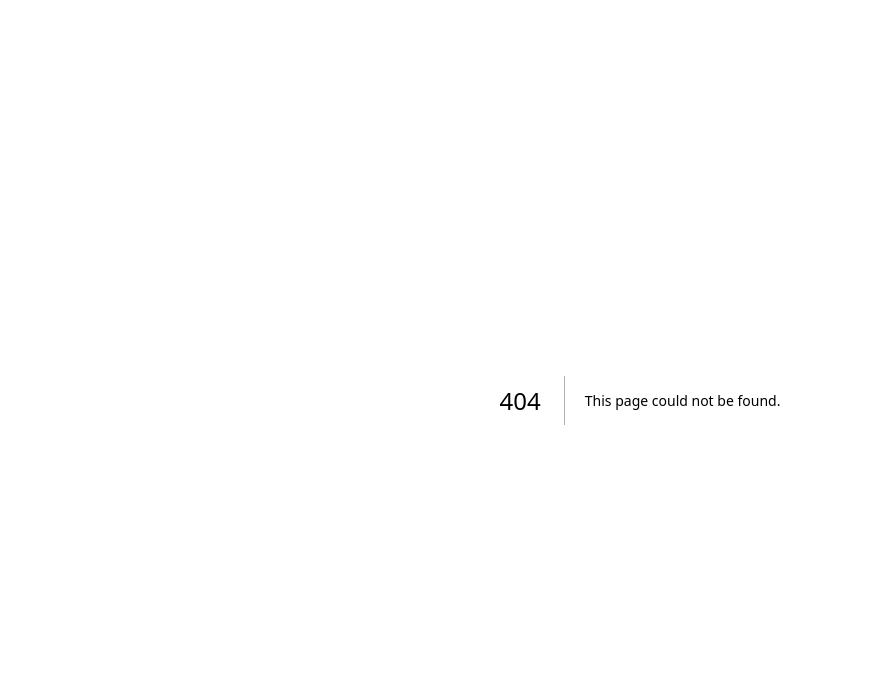
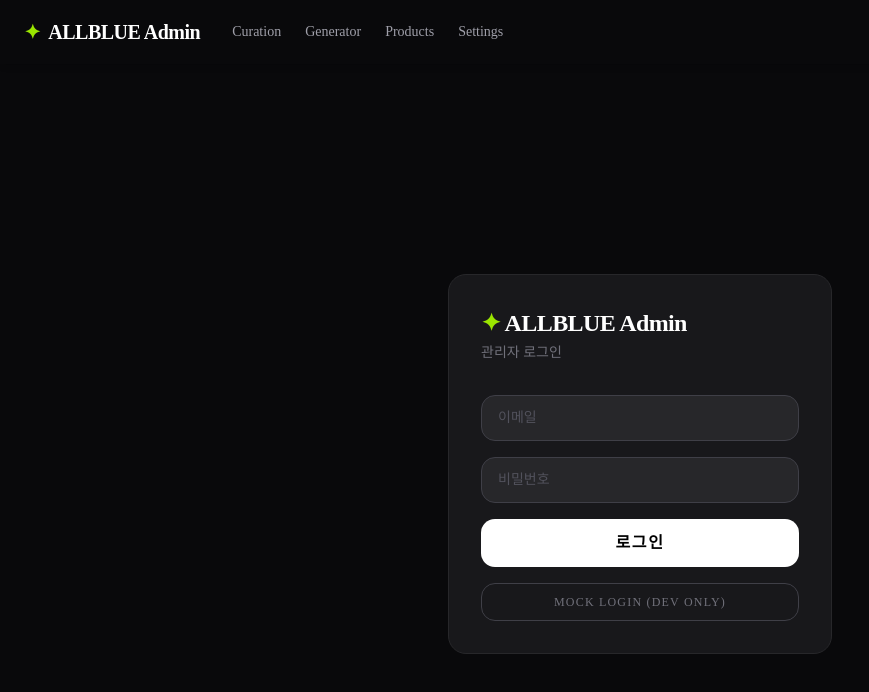
Before and after one commit to A-BLUE-PROJECT/A.BLUE-FE, a Next.js app: page /hq/login in a window 1280 px wide. Before the commit this address had no page. Shown: the top 692 px of the page, without its empty margins (0-869 px from the left). Built offline with nearby package versions, Linux system fonts and the light colour scheme.

Commit message:
feat: implement admin auth system and custom login page

```diff
--- /dev/null
+++ b/src/app/(admin)/hq/login/page.tsx
@@ -0,0 +1,88 @@
+"use client";
+
+import { useState } from "react";
+import { useRouter } from "next/navigation";
+
+export default function AdminLoginPage() {
+  const router = useRouter();
+  const [email, setEmail] = useState("");
+  const [password, setPassword] = useState("");
+  const [error, setError] = useState("");
+  const [loading, setLoading] = useState(false);
+
+  const handleSubmit = async (e: React.FormEvent) => {
+    e.preventDefault();
+    setError("");
+    setLoading(true);
+
+    try {
+      const res = await fetch("http://localhost:8080/adm/v1/auth/login", {
+        method: "POST",
+        headers: { "Content-Type": "application/json" },
+        credentials: "include",
+        body: JSON.stringify({ email, password }),
+      });
+
+      if (!res.ok) {
+        setError("이메일 또는 비밀번호가 올바르지 않습니다.");
+        return;
+      }
+
+      router.replace("/hq");
+    } catch {
+      setError("서버에 연결할 수 없습니다.");
+    } finally {
+      setLoading(false);
+    }
+  };
+
+  return (
+    <div className="min-h-screen bg-zinc-950 flex items-center justify-center">
+      <div className="w-full max-w-sm bg-zinc-900 border border-zinc-800 rounded-2xl p-8">
+        <h1 className="text-white font-bold text-2xl tracking-tight mb-1">
+          <span className="text-lime-400">✦</span> ALLBLUE Admin
+        </h1>
+        <p className="text-zinc-500 text-sm mb-8">관리자 로그인</p>
+
+        <form onSubmit={handleSubmit} className="flex flex-col gap-4">
+          <input
+            type="email"
+            placeholder="이메일"
+            value={email}
+            onChange={(e) => setEmail(e.target.value)}
+            required
+            className="bg-zinc-800 border border-zinc-700 text-white rounded-xl px-4 py-3 text-sm outline-none focus:border-zinc-500 placeholder:text-zinc-600"
+          />
+          <input
+            type="password"
+            placeholder="비밀번호"
+            value={password}
+            onChange={(e) => setPassword(e.target.value)}
+            required
+            className="bg-zinc-800 border border-zinc-700 text-white rounded-xl px-4 py-3 text-sm outline-none focus:border-zinc-500 placeholder:text-zinc-600"
+          />
+
+          {error && <p className="text-red-400 text-xs">{error}</p>}
+
+          <button
+            type="submit"
+            disabled={loading}
+            className="bg-white text-black font-bold uppercase tracking-widest py-3 rounded-xl hover:bg-zinc-200 transition-colors disabled:opacity-50"
+          >
+            {loading ? "로그인 중..." : "로그인"}
+          </button>
+        </form>
+
+        <button
+          onClick={() => {
+            document.cookie = "admin_access_token=mock_admin_token; path=/";
+            router.replace("/hq");
+          }}
+          className="mt-4 w-full border border-zinc-700 text-zinc-500 text-xs font-medium uppercase tracking-widest py-2.5 rounded-xl hover:border-zinc-500 hover:text-zinc-300 transition-colors"
+        >
+          Mock Login (Dev Only)
+        </button>
+      </div>
+    </div>
+  );
+}
--- /dev/null
+++ b/src/app/oauth2/redirect/page.tsx
@@ -0,0 +1,14 @@
+"use client";
+
+import { useEffect } from "react";
+import { useRouter } from "next/navigation";
+
+export default function OAuth2RedirectPage() {
+  const router = useRouter();
+
+  useEffect(() => {
+    router.replace("/");
+  }, [router]);
+
+  return null;
+}
--- a/src/proxy.ts
+++ b/src/proxy.ts
@@ -4,15 +4,12 @@ import type { NextRequest } from "next/server";
 export function proxy(request: NextRequest) {
   const { pathname } = request.nextUrl;
 
-  // Guard /hq routes
+  // Guard /hq routes (admin only)
   if (pathname.startsWith("/hq")) {
-    const isAuthenticated =
-      request.cookies.has("next-auth.session-token") ||
-      request.cookies.has("__Secure-next-auth.session-token");
+    const isAuthenticated = request.cookies.has("admin_access_token");
 
-    // Redirect to home if strictly blocked
     if (!isAuthenticated) {
-      return NextResponse.redirect(new URL("/", request.url));
+      return NextResponse.redirect(new URL("/hq/login", request.url));
     }
   }
 
@@ -20,5 +17,5 @@ export function proxy(request: NextRequest) {
 }
 
 export const config = {
-  matcher: ["/hq/:path*"],
+  matcher: ["/hq/((?!login).*)"],
 };
```
